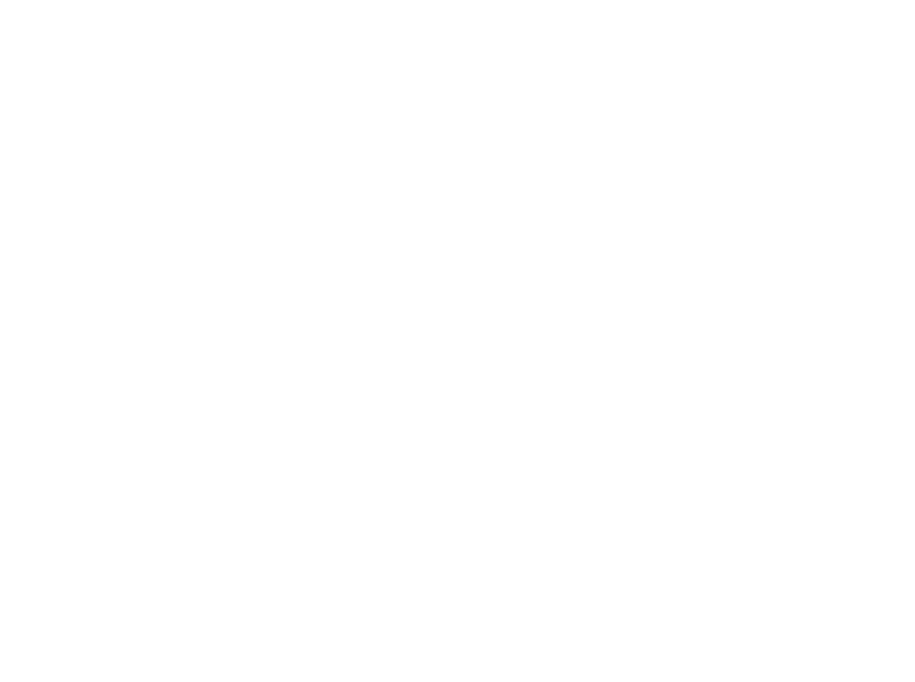
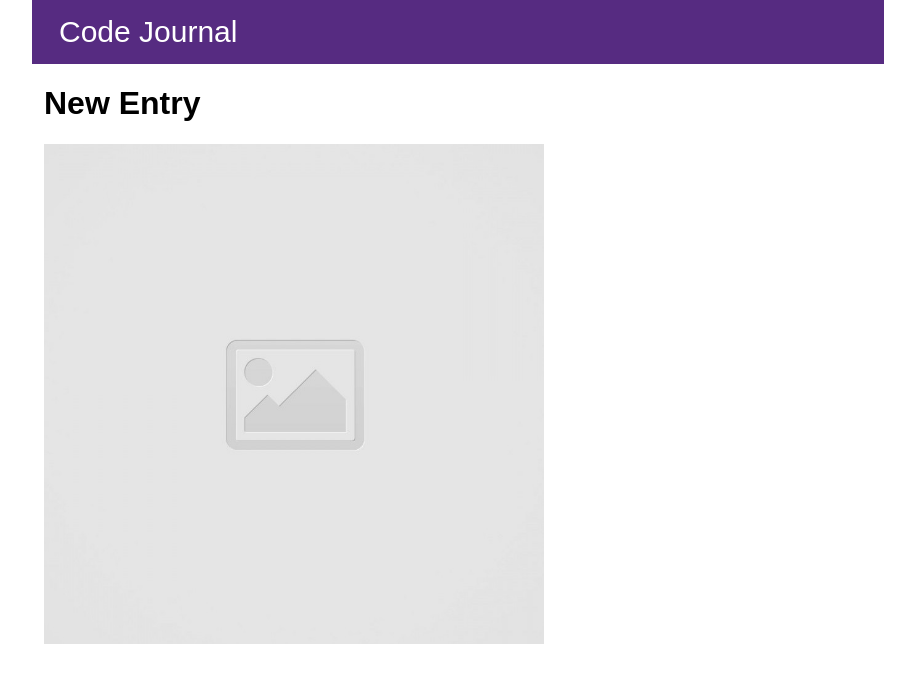
Before and after one commit to GiancarloMassoni/code-journal, a website: page index.html in a window 1280 px wide. Shown: the whole page, without its empty margins (182-1097 px from the left). Drawn offline with Linux system fonts and the light colour scheme.

Commit message:
Added div[data-view= entry-form

```diff
--- a/css/styles.css
+++ b/css/styles.css
@@ -0,0 +1,18 @@
+.font {
+  font-family: "Font Awesome", sans-serif;
+}
+
+.background-color-head {
+  background-color: #562b81;
+}
+
+header {
+  font-size: 30px;
+  padding: 15px;
+  color: white;
+}
+
+img {
+  object-fit: contain;
+  height: 500px;
+}
--- a/index.html
+++ b/index.html
@@ -16,10 +16,30 @@
   <link rel="stylesheet" href="css/styles.css">
 </head>
 <body>
-  <header>
-  </header>
-  <main>
-  </main>
+  <div class="container font">
+    <div class="row">
+      <div class="column-full background-color-head">
+        <header>
+          Code Journal
+        </header>
+      </div>
+    </div>
+    <main class="row">
+      <div class="column-half">
+        <h1>New Entry</h1>
+        <img src="images/placeholder-image-square.jpg" alt="Placeholder Image">
+        <div data-view="entry-form">
+          <form action="">
+
+          </form>
+        </div>
+      </div>
+    </main>
+
+
+
+
+  </div>
   <script src="js/data.js"></script>
   <script src="js/main.js"></script>
 </body>
```
